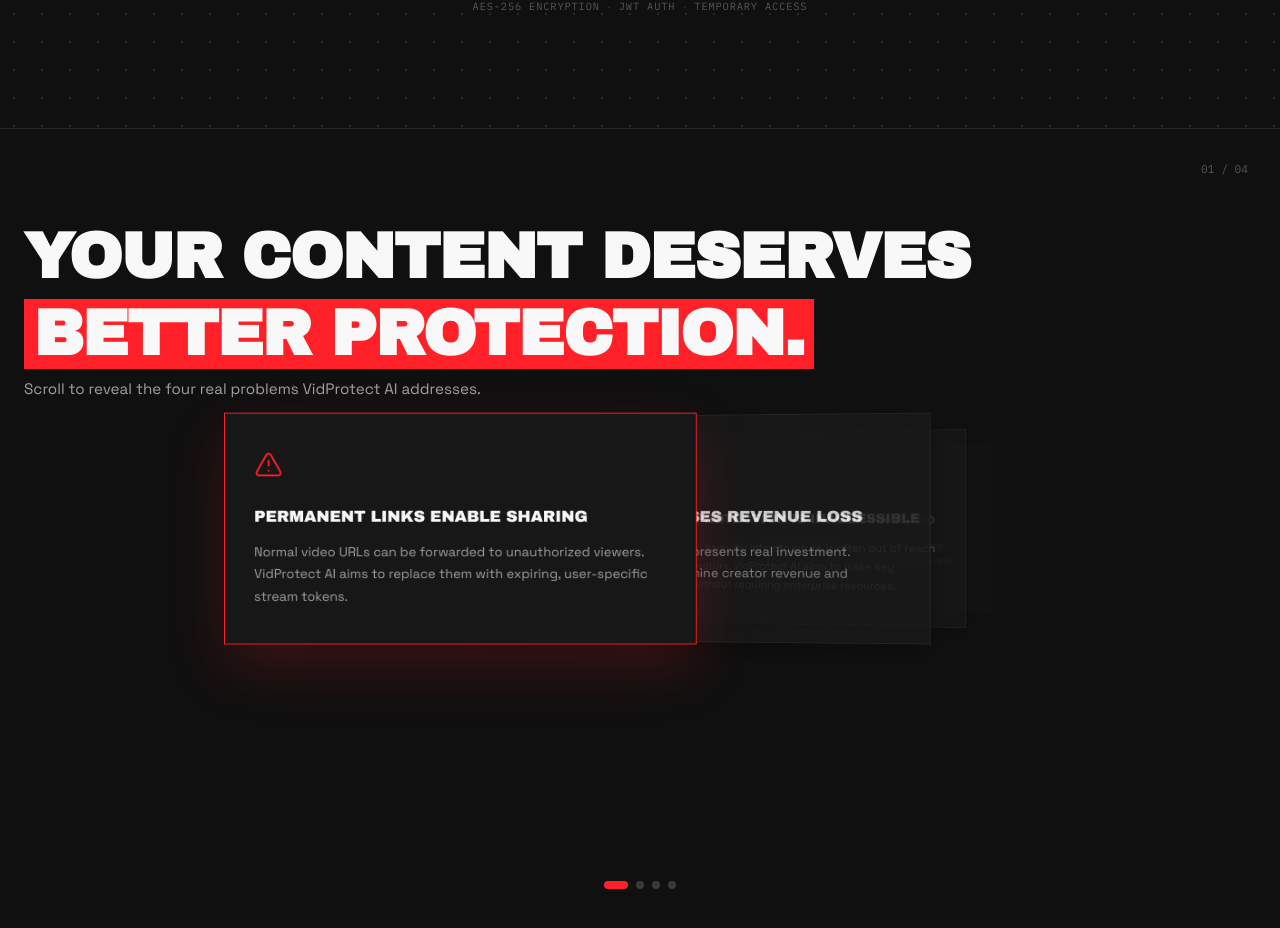
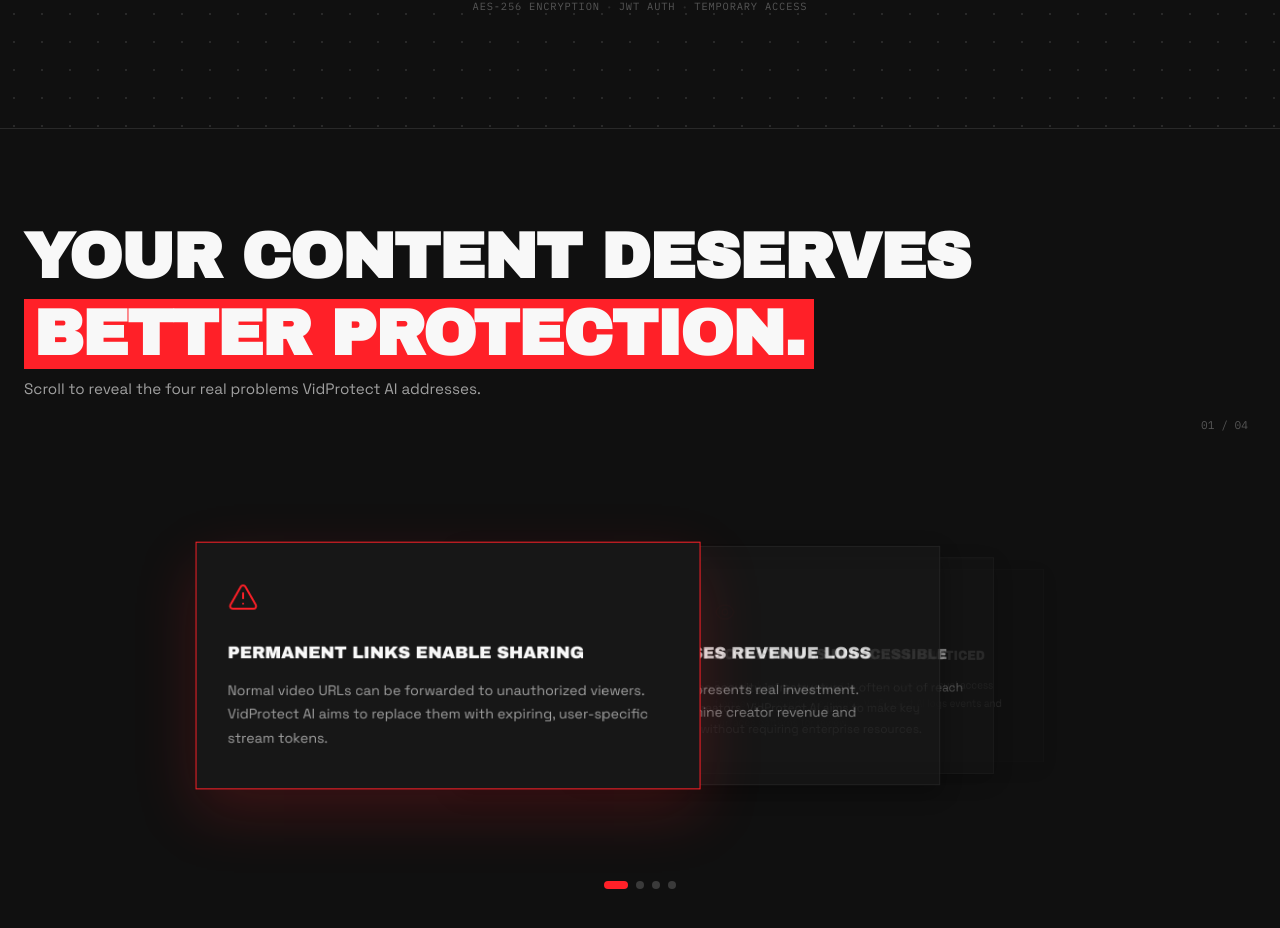
Before and after one commit to Chh-Reshab/VidProtect, a React (Vite) app: page / in a window 1280 px wide. Shown: the part 672-1600 px from the top of the page. Built offline with nearby package versions, Linux system fonts and the light colour scheme.

Commit message:
Fix header overlap issue in ScrollCardDeck by using flex column layout

```diff
--- a/src/pages/LandingPage.jsx
+++ b/src/pages/LandingPage.jsx
@@ -405,15 +405,16 @@
     <div ref={sectionRef} style={{ height: `${cards.length * 100}vh`, position: 'relative' }}>
       <div style={{
         position: 'sticky', top: 0, height: '100vh',
-        display: 'flex', alignItems: 'center', justifyContent: 'center',
+        display: 'flex', flexDirection: 'column',
         perspective: '1400px', overflow: 'hidden', background: bg,
       }}>
         {headerContent && (
-          <div style={{ position: 'absolute', top: 0, left: 0, right: 0, zIndex: 20 }}>
+          <div style={{ position: 'relative', zIndex: 20 }}>
             {headerContent}
           </div>
         )}
 
+        <div style={{ flex: 1, position: 'relative', display: 'flex', alignItems: 'center', justifyContent: 'center', minHeight: 0 }}>
           {/* Progress dots — use rounded index for display */}
           <div style={{ position: 'absolute', bottom: '2.5rem', left: '50%', transform: 'translateX(-50%)', display: 'flex', gap: '8px', zIndex: 10 }}>
             {cards.map((_, i) => (
@@ -427,7 +428,7 @@
           </div>
 
           {/* Card counter */}
-        <div style={{ position: 'absolute', top: '2rem', right: '2rem', fontFamily: 'IBM Plex Mono, monospace', fontSize: '0.7rem', color: '#565656', zIndex: 10 }}>
+          <div style={{ position: 'absolute', top: '1rem', right: '2rem', fontFamily: 'IBM Plex Mono, monospace', fontSize: '0.7rem', color: '#565656', zIndex: 10 }}>
             {String(activeIndex + 1).padStart(2, '0')} / {String(cards.length).padStart(2, '0')}
           </div>
 
@@ -472,6 +473,7 @@
               </div>
             );
           })}
+        </div>
       </div>
     </div>
   );
```
Lines whose indentation alone changed are shown as unchanged.
